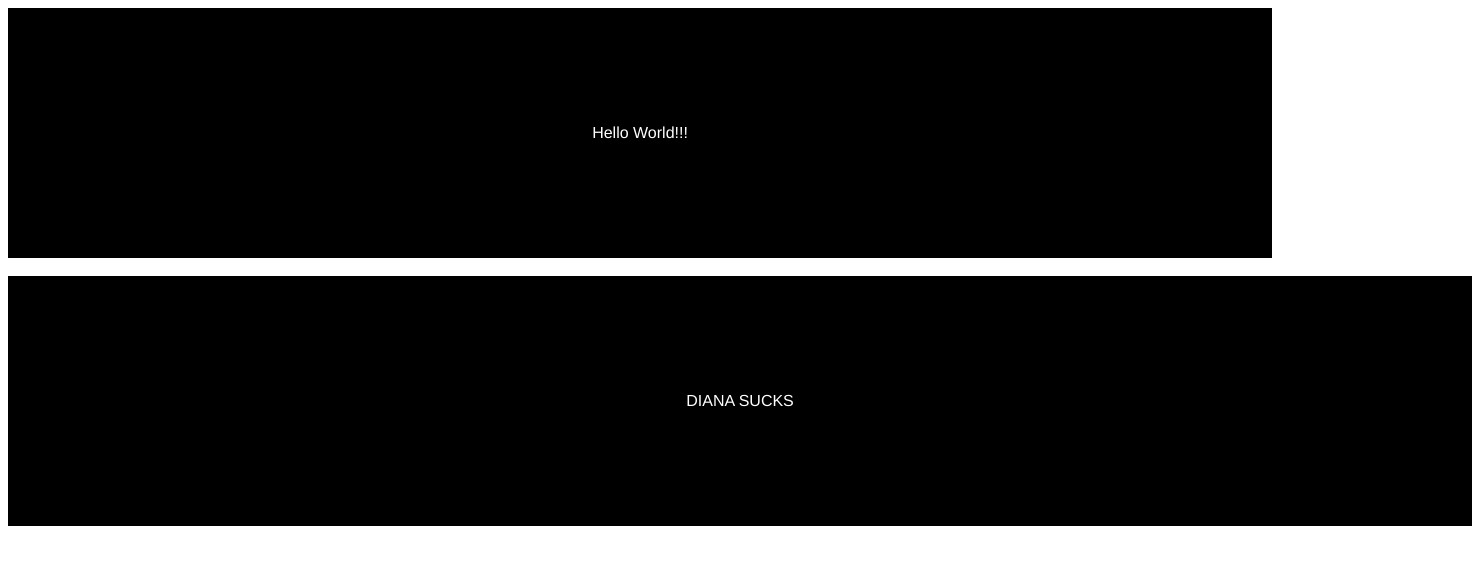
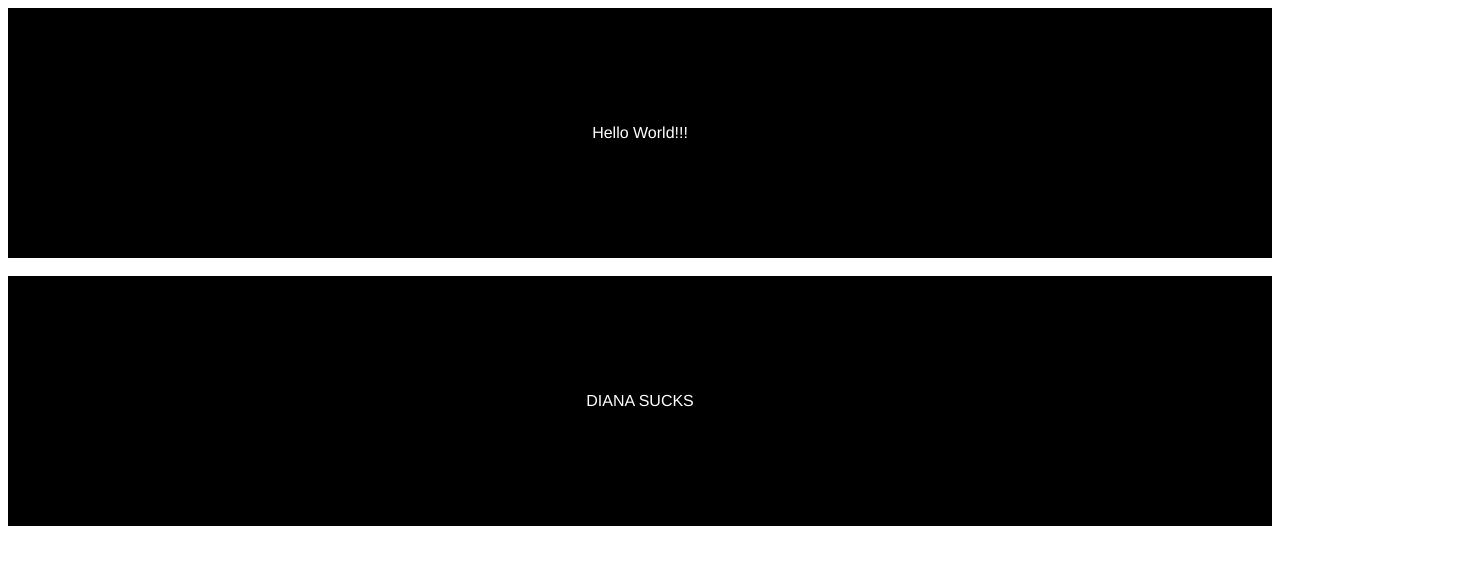
Before and after one commit to ChristopherBui/ChristopherBui.github.io, a plain HTML site: page index.html in a window 1280 px wide. Shown: the whole page, 1472 px wide, since content can reach past the window. Drawn offline with Linux system fonts and the light colour scheme.

Commit message:
Update index.html

```diff
--- a/index.html
+++ b/index.html
@@ -24,7 +24,7 @@
     </div>
     <br>
 
-    <div class="alpha" style="width:100%">
+    <div class="alpha">
       <p> DIANA SUCKS </p>
     </div>
 
```
